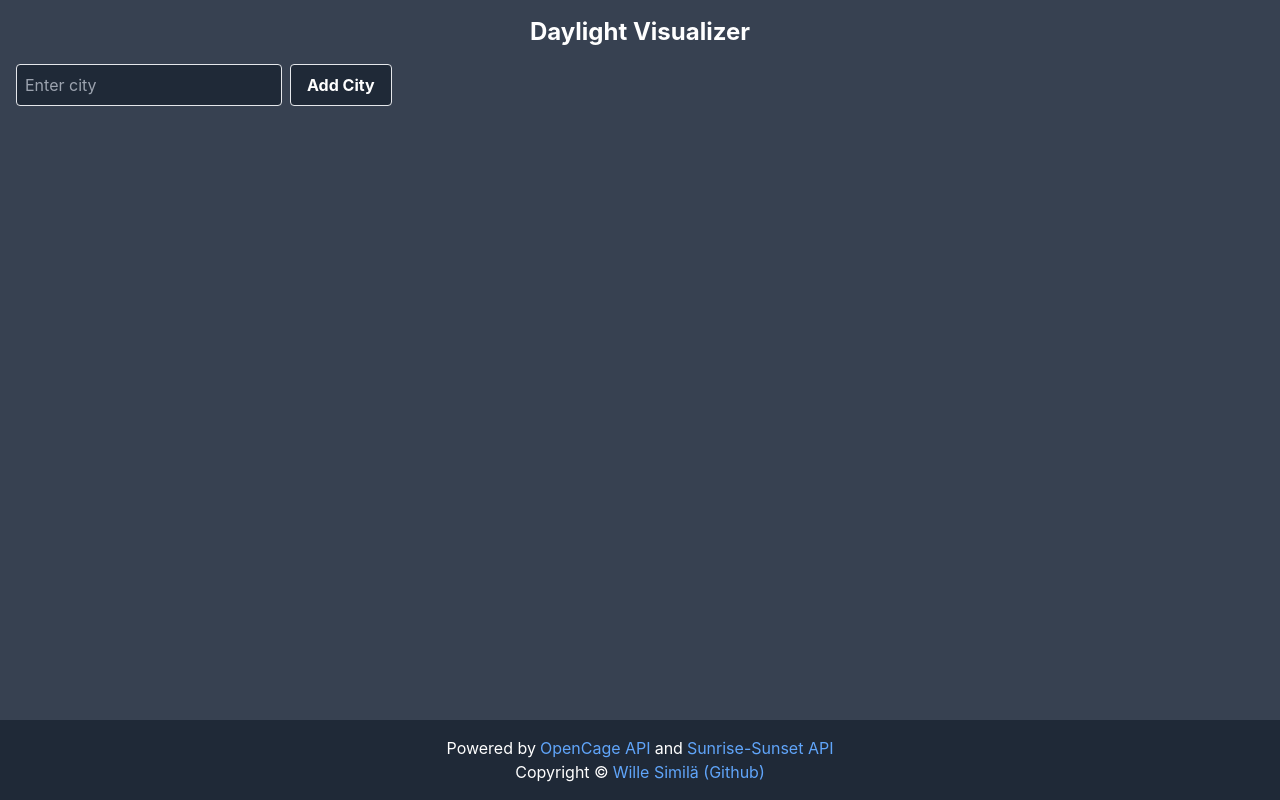
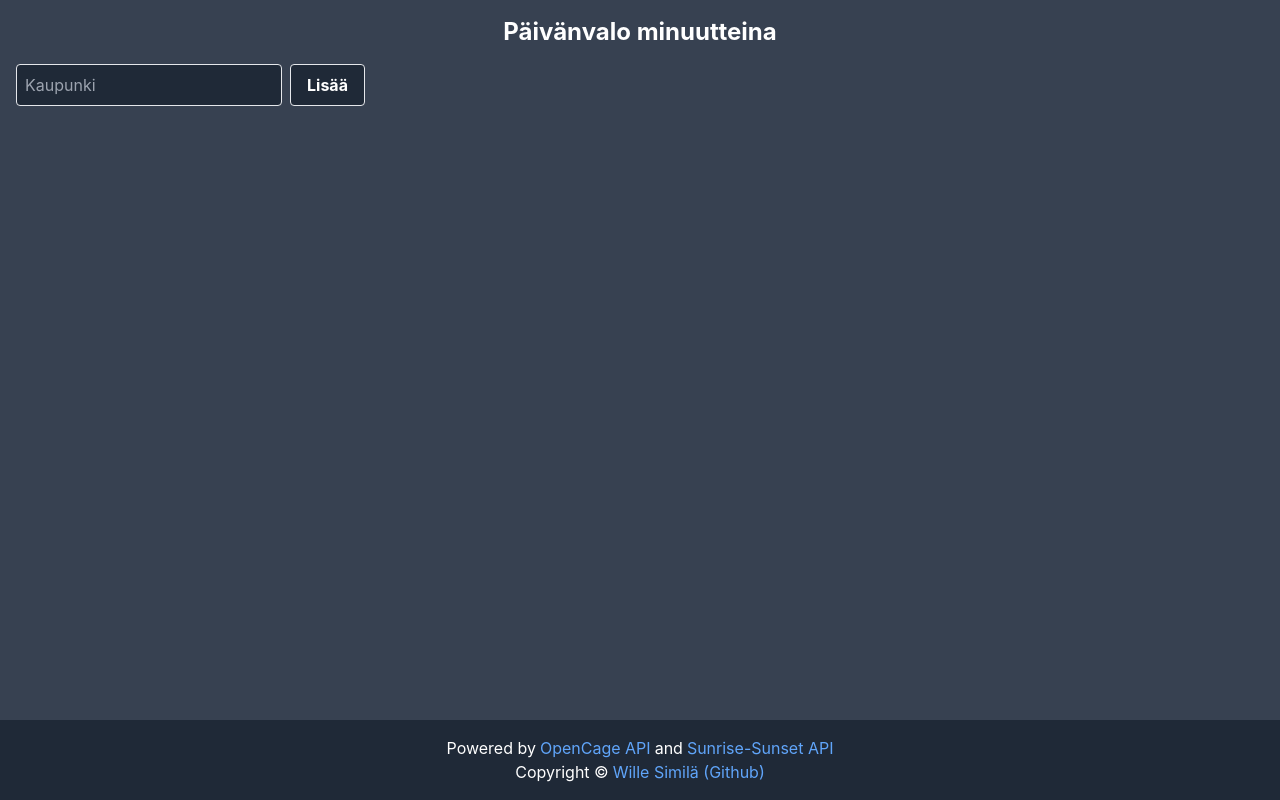
Before and after one commit to Wille-S/Paivanvalo-Minuutteina, a React (Create React App) app in the folder react_frontend/: page / in a window 1280 px wide. Built offline with nearby package versions, Linux system fonts and the light colour scheme.

Commit message:
Suomeksi

```diff
--- a/react_frontend/src/App.js
+++ b/react_frontend/src/App.js
@@ -84,21 +84,21 @@ function App() {
     <div className="flex flex-col h-screen justify-between bg-gray-700">
       <div className="container mx-auto p-4 h-1/2">
         <h1 className="text-2xl font-bold text-center text-white mb-4">
-          Daylight Visualizer
+          Päivänvalo minuutteina
         </h1>
         <form onSubmit={addCity} className="mb-4">
           <input
             type="text"
             value={city}
             onChange={(e) => setCity(e.target.value)}
-            placeholder="Enter city"
+            placeholder="Kaupunki"
             className="border p-2 mr-2 rounded w-full bg-gray-800 text-white md:w-auto"
           />
           <button
             type="submit"
             className="bg-gray-800 hover:bg-gray-900 text-white border font-bold py-2 px-4 rounded mt-2 md:mt-0"
           >
-            Add City
+            Lisää
           </button>
         </form>
         {loading ? (
```
